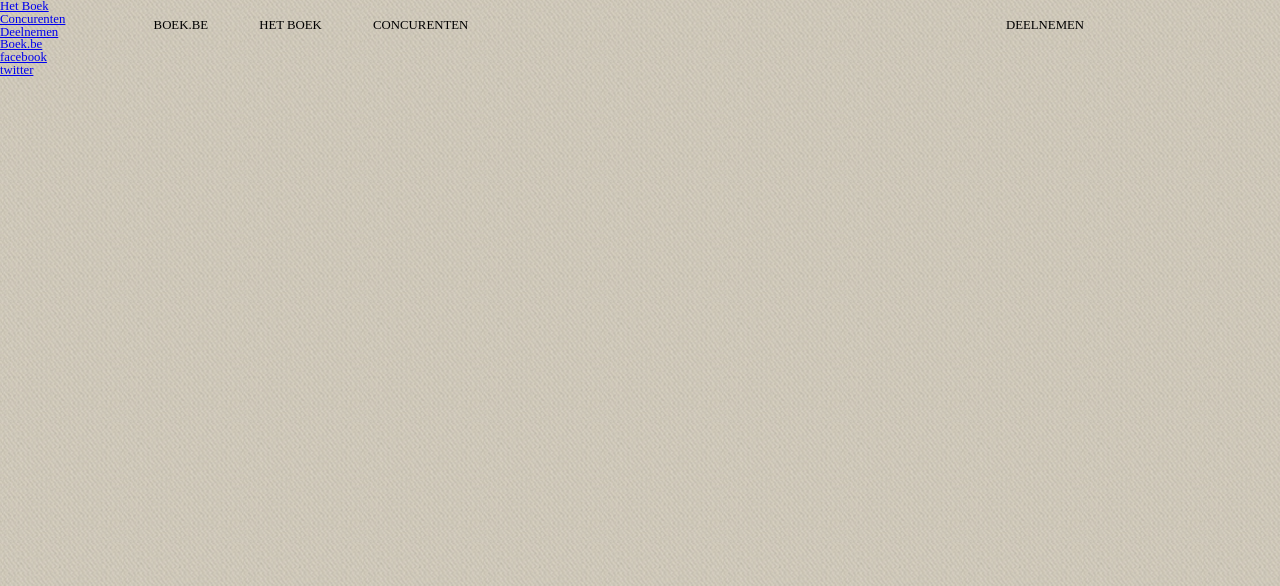
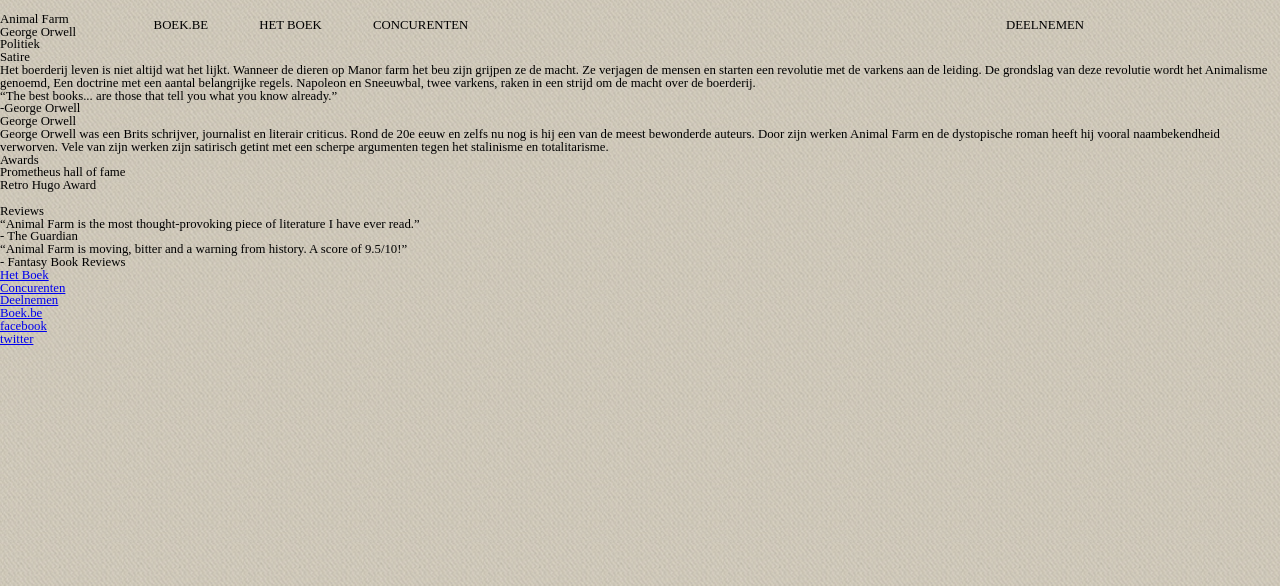
Before and after one commit to alexbern/MAIV, a PHP site: page /view/boek.php in a window 1280 px wide. Shown: the top 586 px of the page. Run offline with PHP 8.4, Linux system fonts and the light colour scheme; the template is opened without the code that fills it, so the values that code supplies are empty; some libraries are stand-ins or nearby versions.

Commit message:
html het boek

```diff
--- a/view/boek.php
+++ b/view/boek.php
@@ -32,7 +32,58 @@
       </ul>
     </div>
   </nav>
+  <main>
+    <section>
+      <div>
+        <img src="" alt="">
+      </div>
+      <div>
+         <h3>Animal Farm</h3>
+         <ul>
+           <li>George Orwell</li>
+           <li>Politiek</li>
+           <li>Satire</li>
+         </ul>
+         <p>
+           Het boerderij leven is niet altijd wat het lijkt. Wanneer de dieren op <strong>Manor farm</strong> het beu zijn grijpen ze de macht. Ze verjagen de mensen en starten een revolutie met de varkens aan de leiding. De grondslag van <strong>deze revolutie wordt het Animalisme</strong> genoemd, Een doctrine met een aantal belangrijke regels. Napoleon en Sneeuwbal, twee varkens, raken in een strijd om de macht over de boerderij.
+         </p>
+      </div>
+    </section>
+    <section>
+      <section>
+        <p>“The best books... are those that tell you what you know already.”</p>
+        <p>-George Orwell</p>
+      </section>
+      <section>
+        <div>
+          <h3>George Orwell</h3>
+          <p><strong>George Orwell</strong> was een Brits schrijver, journalist en literair criticus. Rond de 20e eeuw en zelfs nu nog is hij een van de meest bewonderde auteurs. Door zijn werken <strong>Animal Farm </strong>en de dystopische roman heeft hij vooral naambekendheid verworven. Vele van zijn werken zijn satirisch getint met een scherpe argumenten tegen het <strong>stalinisme en totalitarisme</strong>.</p>
+        </div>
+        <div>
+          <h3>Awards</h3>
+          <p>Prometheus hall of fame</p>
+          <p>Retro Hugo Award</p>
+          <img src="" alt="">
+        </div>
+      </section>
+    </section>
+    <section>
+      <h3>Reviews</h3>
+      <section>
+        <div>
+          <p>“Animal Farm is the most thought-provoking
+          piece of literature I have ever read.”</p>
+          <p>- The Guardian</p>
+        </div>
+        <div>
+          <p>“Animal Farm is moving, bitter and a warning
+          from history. A score of 9.5/10!”</p>
+          <p>- Fantasy Book Reviews</p>
+        </div>
+      </section>
+    </section>
 
+  </main>
   <footer>
     <nav>
       <ul>
```
Also changed, not shown: 1 other file.
